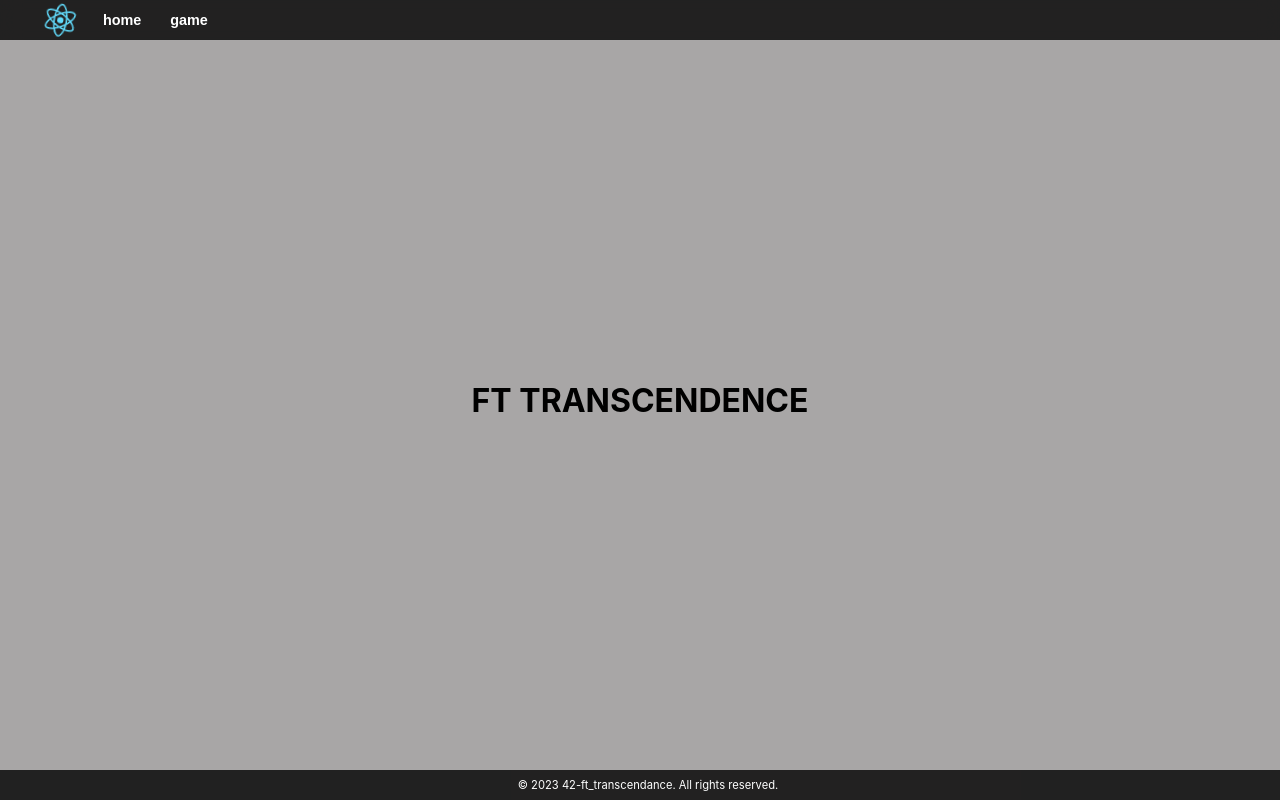
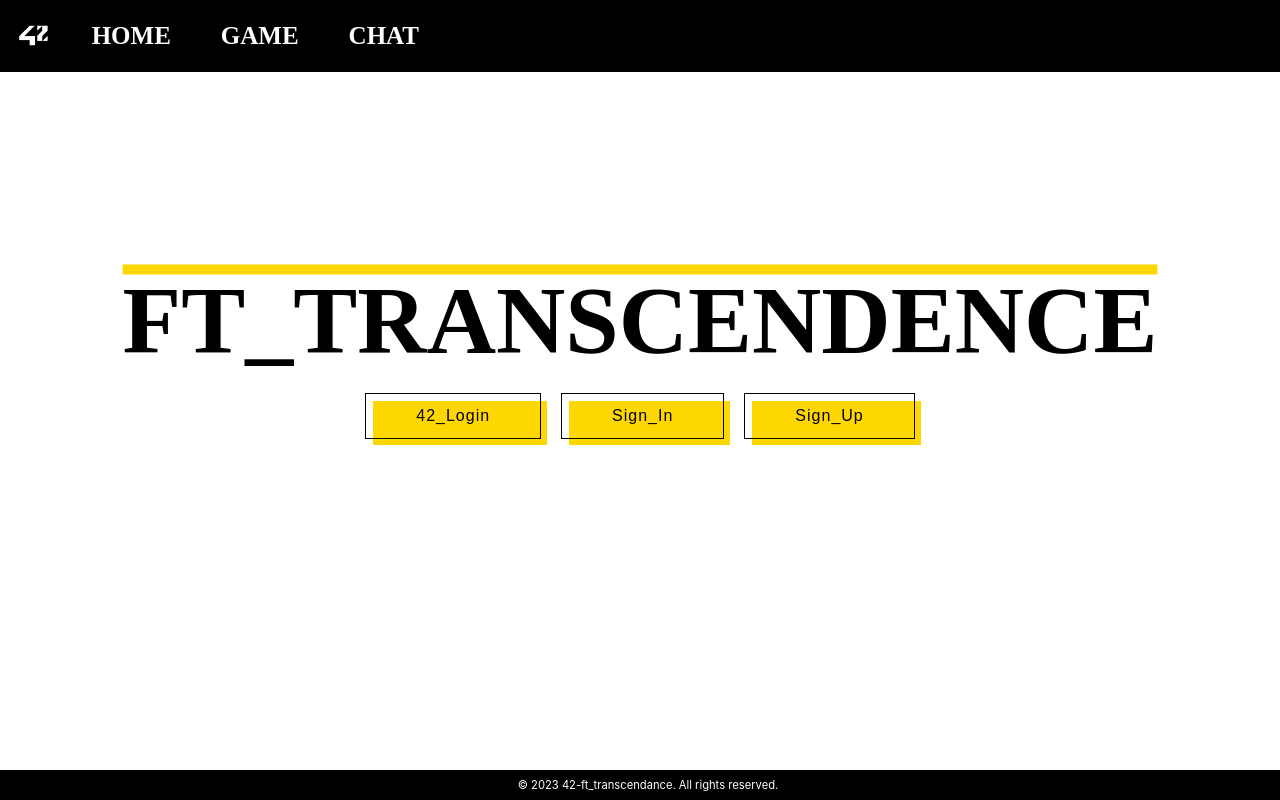
Before and after one commit to Mmahias/ft_transcendence, a React (Create React App) app in the folder frontend/: page / in a window 1280 px wide. Built offline with nearby package versions, Linux system fonts and the light colour scheme.

Commit message:
Home page

```diff
--- a/frontend/public/index.html
+++ b/frontend/public/index.html
@@ -24,7 +24,7 @@
       work correctly both with client-side routing and a non-root public URL.
       Learn how to configure a non-root public URL by running `npm run build`.
     -->
-    <title>React App</title>
+    <title>Ft_Transcendence</title>
   </head>
   <body>
     <noscript>You need to enable JavaScript to run this app.</noscript>
--- a/frontend/src/App.css
+++ b/frontend/src/App.css
@@ -14,7 +14,7 @@
 }
 
 .App-header {
-  background-color: #282c34;
+  background-color: #ebebf3;
   min-height: 100vh;
   display: flex;
   flex-direction: column;
--- a/frontend/src/components/Footer/styles.css
+++ b/frontend/src/components/Footer/styles.css
@@ -7,7 +7,7 @@
     display: flex;
     align-items: center;
     justify-content: center; /* Center the content */
-    background-color: rgba(0, 0, 0, 0.8);
+    background-color: black;
     z-index: 1000;
     padding: 8px;
     color: white;
--- a/frontend/src/components/Navbar/Navbar.tsx
+++ b/frontend/src/components/Navbar/Navbar.tsx
@@ -1,7 +1,7 @@
 // Navbar.tsx
 import React from 'react';
 import { Link as RouterLink } from 'react-router-dom';
-import logo from '../../assets/logo.svg';
+import logo from '../../assets/school_42.jpeg';
 import './styles.css';
 
 function Navbar() {
@@ -9,10 +9,12 @@ function Navbar() {
     <nav className="navbar-container">
       <img className="logo" src={logo} alt="App Logo" />
       <div className="links-container">
-          <RouterLink className="router-link" to="/">home</RouterLink>
-          <RouterLink className="router-link" to="/game">game</RouterLink>
+          <RouterLink className="router-link" to="/">HOME</RouterLink>
+          <RouterLink className="router-link" to="/game">GAME</RouterLink>
+          <RouterLink className="router-link" to="/">CHAT</RouterLink>
       </div>
     </nav>
+
   );
 }
 
--- a/frontend/src/components/Navbar/styles.css
+++ b/frontend/src/components/Navbar/styles.css
@@ -8,8 +8,8 @@
     padding: 1em 0;
     align-items: center;
     justify-content: space-between;
-    padding: 0 2em;
-    background-color: rgba(0, 0, 0, 0.8);
+    padding: 0 em;
+    background-color: black;
     z-index: 1000;
     backdrop-filter: blur(10px);
 }
@@ -23,9 +23,9 @@
 
 .router-link {
     color: white;
-    font-family: 'Arial', sans-serif;
+    font-family: 'Bebas Neue', cursive;;
     font-weight: bold;
-    font-size: 0.9rem;
+    font-size: 25px;
     cursor: pointer;
     transition: color 0.2s ease;
     text-decoration: none;
@@ -33,19 +33,9 @@
 }
 
 .router-link:hover {
-    color: grey;
+    color:gold;
 }
 
 .logo {
     height: 40px;
-    animation: App-logo-spin infinite 20s linear;
 }
-
-@keyframes App-logo-spin {
-    from {
-        transform: rotate(0deg);
-    }
-    to {
-        transform: rotate(360deg);
-    }
-}
--- a/frontend/src/pages/Home/index.tsx
+++ b/frontend/src/pages/Home/index.tsx
@@ -1,12 +1,18 @@
 import React from 'react';
 import './styles.css';
+import { Link as RouterLink } from 'react-router-dom';
 
 const Home: React.FC = () => {
     return (
       <div className="home-container">
-        <p>
-         <h1> FT TRANSCENDENCE </h1>
-        </p>
+          <p>
+            <h1> <span> FT_TRANSCENDENCE </span> </h1>
+          </p>
+        <div className="button-container">
+        <RouterLink to="/"><button className="button-52" role="button">42_Login</button></RouterLink>
+        <RouterLink to="/"><button className="button-52" role="button">Sign_In</button></RouterLink>
+        <RouterLink to="/"><button className="button-52" role="button">Sign_Up</button></RouterLink>
+        </div>
       </div>
     );
 }
--- a/frontend/src/pages/Home/styles.css
+++ b/frontend/src/pages/Home/styles.css
@@ -1,15 +1,98 @@
 :root {
-    --background-color: rgb(168, 166, 166);
+  --background-color: rgb(252, 245, 245);
 }
 
 .home-container {
-    display: flex;
-    justify-content: center;
-    align-items: center;
-    background-color: var(--background-color);
-    height: 100vh; /* Assuming your navbar height is 5% of screen height which is roughly 60px */
+  display: flex;
+  flex-direction: column; /* Changez de row à column pour les boutons en dessous du h1 */
+  justify-content: center;
+  align-items: center;
+  height: 100vh;
+}
+
+h1 {
+  font-size: 3em; /* Taille de police augmentée pour les écrans plus grands */
+}
+
+p {
+  margin: 0;
+}
+
+@import url('https://fonts.googleapis.com/css2?family=Bebas+Neue&display=swap');
+
+span {
+  font-family: 'Bebas Neue', cursive;
+  font-size: 2em; /* Taille de police réduite pour les écrans plus petits */
+  position: absolute;
+  top: 40%;
+  left: 50%;
+  transform: translate(-50%, -50%);
+  background-image: linear-gradient(gold, gold);
+  background-size: 100% 10px;
+  background-repeat: no-repeat;
+  background-position: 100% 0%;
+  transition: background-size .7s, background-position .5s ease-in-out;
+}
+
+span:hover {
+  background-size: 100% 100%;
+  background-position: 0% 100%;
+  transition: background-position .7s, background-size .5s ease-in-out;
+}
+
+
+/* Média query pour les écrans plus petits */
+@media screen and (max-width: 768px) {
+  span {
+      font-size: 1.5em; /* Ajustez la taille de la police pour les écrans plus petits */
   }
+}
 
-  p {
-    margin: 0;
+
+/* CSS */
+
+.button-container {
+  display: flex;
+  justify-content: center; /* Centrez les boutons horizontalement */
+  gap: 20px; /* Ajoutez de l'espace entre les boutons (vous pouvez ajuster la valeur selon vos besoins) */
+  flex-wrap: wrap; /* Permet aux boutons de passer à la ligne lorsque l'espace est insuffisant */
+}
+
+.button-52 {
+  font-size: 16px;
+  font-weight: 200;
+  letter-spacing: 1px;
+  padding: 13px 20px 13px;
+  outline: 0;
+  border: 1px solid black;
+  cursor: pointer;
+  position: relative;
+  background-color: rgba(8, 8, 8, 0);
+  user-select: none;
+  -webkit-user-select: none;
+  touch-action: manipulation;
+  /*margin-top: 200px;*/
+}
+
+.button-52:after {
+  content: "";
+  background-color: gold;
+  width: 100%;
+  z-index: -1;
+  position: absolute;
+  height: 100%;
+  top: 7px;
+  left: 7px;
+  transition: 0.2s;
+}
+
+.button-52:hover:after {
+  top: 0px;
+  left: 0px;
+}
+
+@media (min-width: 768px) {
+  .button-52 {
+    padding: 13px 50px 13px;
   }
+}
--- a/frontend/src/styles.css
+++ b/frontend/src/styles.css
@@ -1,3 +1,3 @@
 :root {
-    --background-color: rgba(0, 0, 0, 0.8);
+    --background-color: rgba(245, 241, 241, 0.8);
 }
```
Also changed, not shown: frontend/src/assets/42_Logo.svg.png (added), frontend/src/assets/school_42.jpeg (added).
